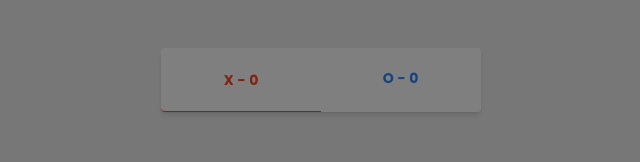
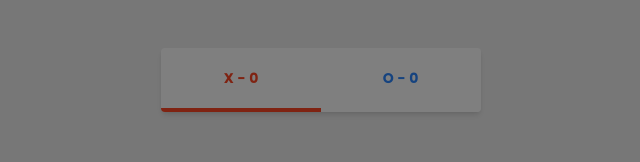
Before and after one commit to Andrew-Neely-82/tictactoe-nextjs, a Next.js app: page / in a window 1280 px wide. Shown: the top 162 px of the page, without its empty margins (319-959 px from the left). Built offline with nearby package versions, Linux system fonts and the light colour scheme.

Commit message:
adjusting scoreboard border bottom

```diff
--- a/src/components/layout/scoreBoard/ScoreBoard.jsx
+++ b/src/components/layout/scoreBoard/ScoreBoard.jsx
@@ -23,20 +23,19 @@ const ScoreBoard = ({ scores, xPlaying, onClick }) => {
     height: "64px !important",
     borderTop: "0px solid transparent !important",
     borderInline: "0px solid transparent !important",
+    borderBottomWidth: "4px !important",
     lineHeight: 2,
-    ":hover": {
-      //
-    },
+    ":hover": {},
   });
 
   return (
     <div className="mx-auto">
       <ButtonGroup className="flex justify-center items-center min-w-md w-80 border-rad m-auto my-12 shadow-md">
-        <StyledButton className={`${theme} border-solid border-b-4 hover:border-t-transparent hover:border-x-transparent hover:border-solid hover:border-b-4 py-4 mx-auto transition-all ease-in-out ${scoreX} ${!xPlaying && styles.inactive}`} onClick={onClick}>
+        <StyledButton className={`${theme} border-b-4 hover:border-t-transparent hover:border-x-transparent hover:border-solid hover:border-b-4 py-4 mx-auto transition-all ease-in-out ${scoreX} ${!xPlaying && styles.inactive}`} onClick={onClick}>
           X - {xScore}
           <Box sx={visuallyHidden}>X - {xScore}</Box>
         </StyledButton>
-        <StyledButton className={`${theme} border-solid border-b-4 hover:border-t-transparent hover:border-x-transparent hover:border-solid hover:border-b-4 py-4 mx-auto transition-all ease-in-out ${scoreO} ${xPlaying && styles.inactive}`} onClick={onClick}>
+        <StyledButton className={`${theme} border-b-4 hover:border-t-transparent hover:border-x-transparent hover:border-solid hover:border-b-4 py-4 mx-auto transition-all ease-in-out ${scoreO} ${xPlaying && styles.inactive}`} onClick={onClick}>
           O - {oScore}
           <Box sx={visuallyHidden}> O - {oScore}</Box>
         </StyledButton>
--- a/tailwind.config.js
+++ b/tailwind.config.js
@@ -28,6 +28,9 @@ module.exports = {
         DEFAULT: "250ms !important",
         all: "",
       },
+      borderWidth: {
+        DEFAULT: "4px !important",
+      },
     },
   },
   plugins: [],
```
